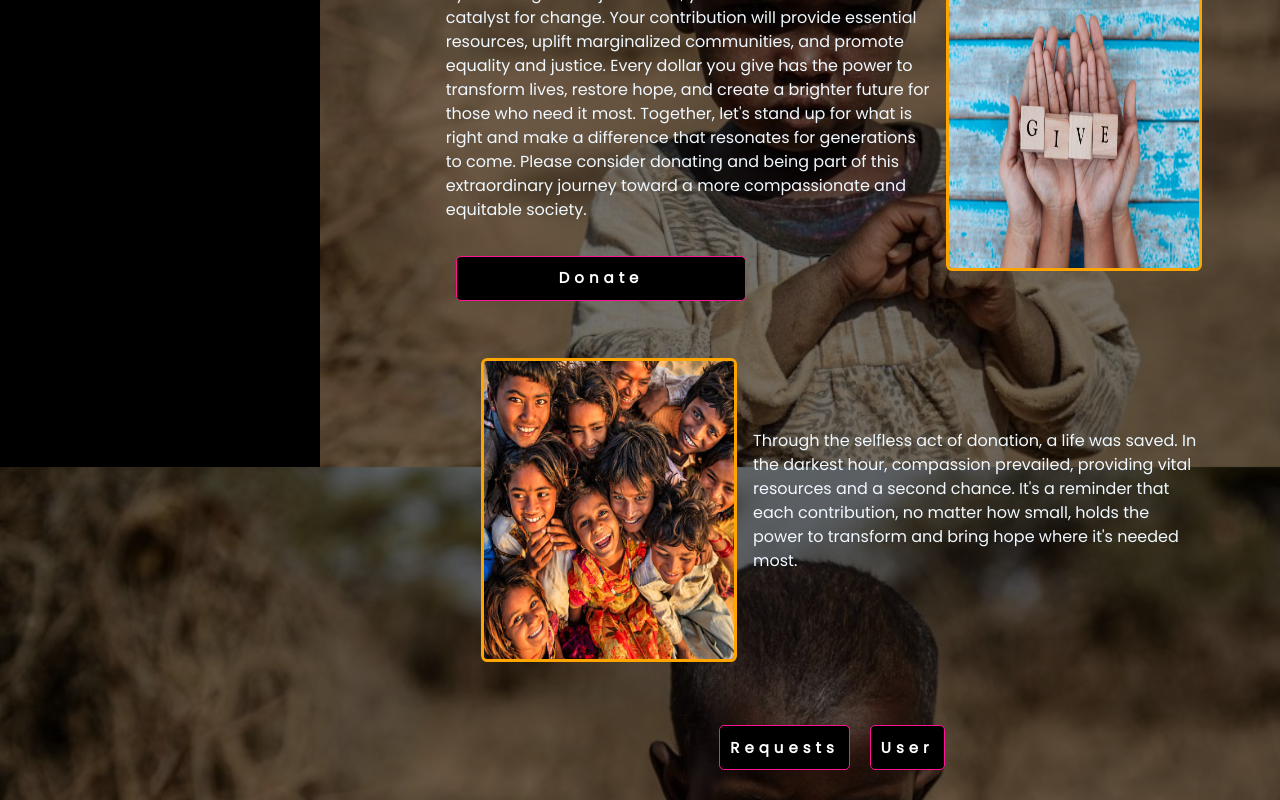
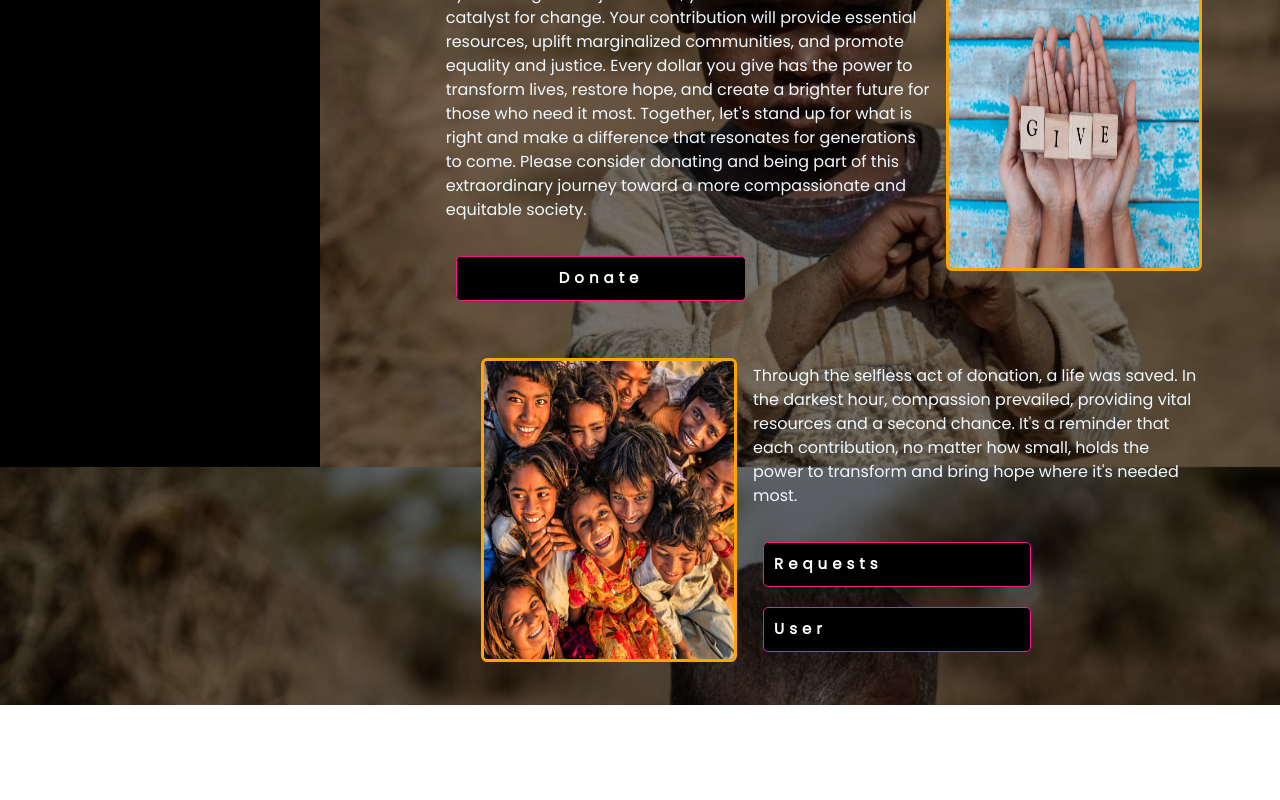
Before and after one commit to KambonoJeff/REACT-FRONT_DONATION_API, a React (Create React App) app: page /Dashboard in a window 1280 px wide. Shown: the part 333-1133 px from the top of the page. After the commit the page ends 1038 px from the top, so only its background shows below. Built offline with nearby package versions, Linux system fonts and the light colour scheme; sample sign-in values are in the browser's storage.

Commit message:
Router modification

```diff
--- a/src/views/Dashboard.jsx
+++ b/src/views/Dashboard.jsx
@@ -30,18 +30,16 @@ export default function Dashboard() {
 
             <p>Through the selfless act of donation, a life was saved. In the darkest hour, compassion prevailed, providing vital resources and a second chance. It's a reminder that each contribution, no matter how small, holds the power to transform and bring hope where it's needed most.
               <br />
-              <br /></p>
+              <br />
+
+            <Link className='btn btn-w' to="/users/requests">Requests</Link>
+            <Link className='btn btn-w' to="/users/user">User</Link></p>
 
 
           </div>
           </div>
           <div align='center'>
-          <div className="box mg-t">
 
-
-            <Link className='btn' to="/users/requests">Requests</Link>
-            <Link className='btn' to="/users/user">User</Link>
-          </div>
           </div>
 
       </div>
```
